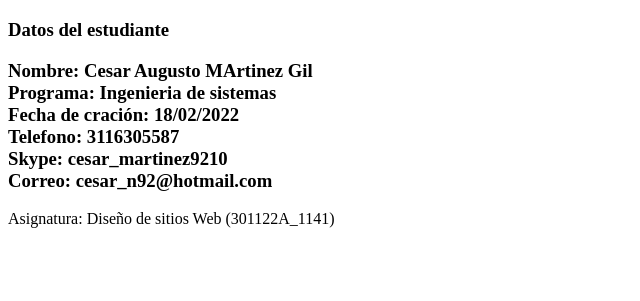
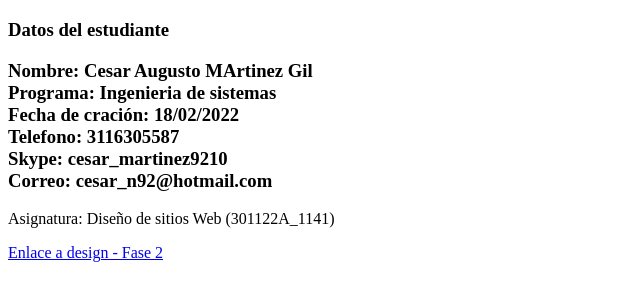
Before and after one commit to cesarmartinezgil92/DSW-CesarMartinez, a plain HTML site: page index.html in a window 1280 px wide. Shown: the part 61-362 px from the top of the page, without its empty margins (0-640 px from the left). Drawn offline with Linux system fonts and the light colour scheme.

Commit message:
actualización fase 2
Se agrega el enlace de index a la pagina de la segunda fase.

```diff
--- a/index.html
+++ b/index.html
@@ -18,5 +18,7 @@
     </h3>
     <p>Asignatura: Diseño de sitios Web (301122A_1141) </p>
 
+    <a href="fase2/design.html">Enlace a design - Fase 2</a>
+
 </body>
 </html>
```
